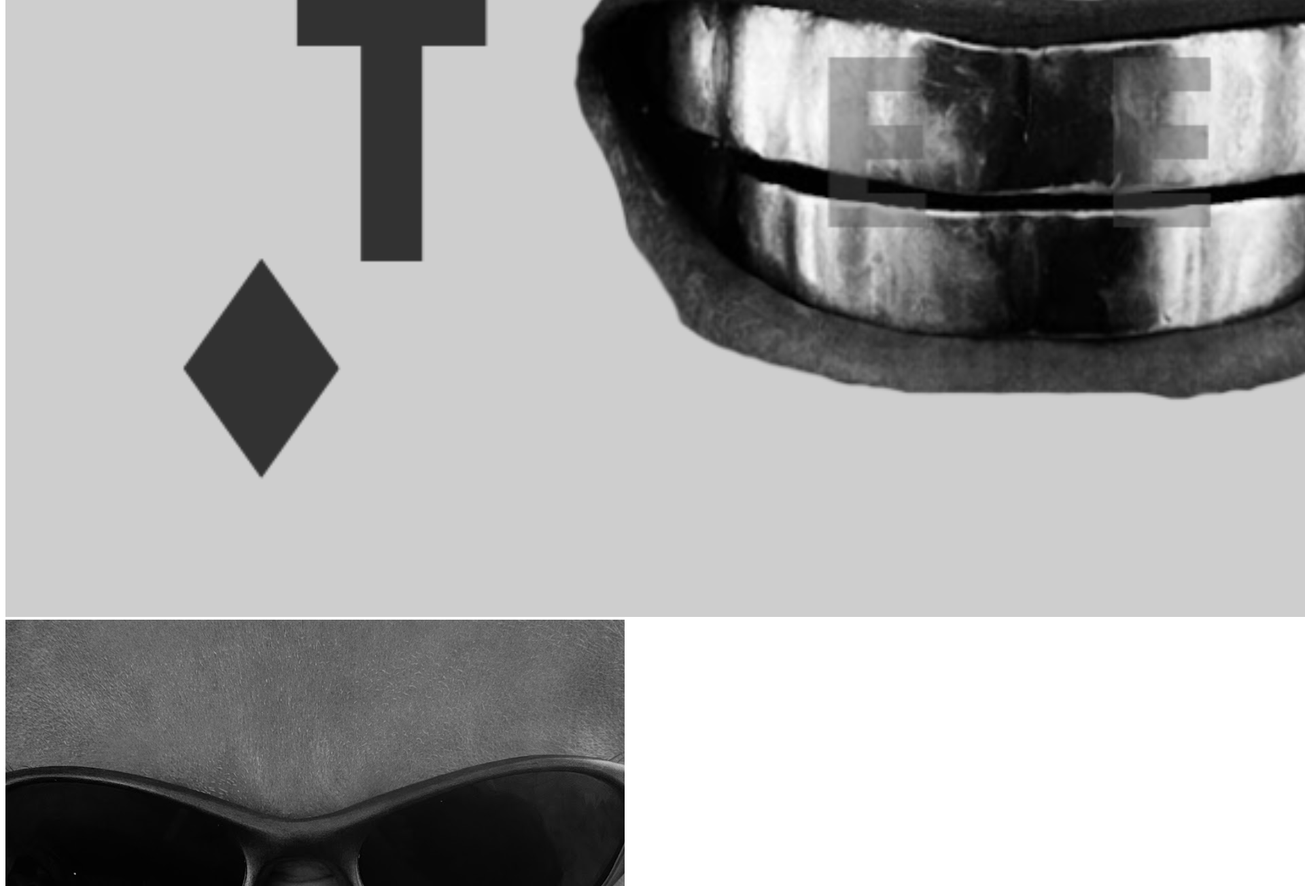
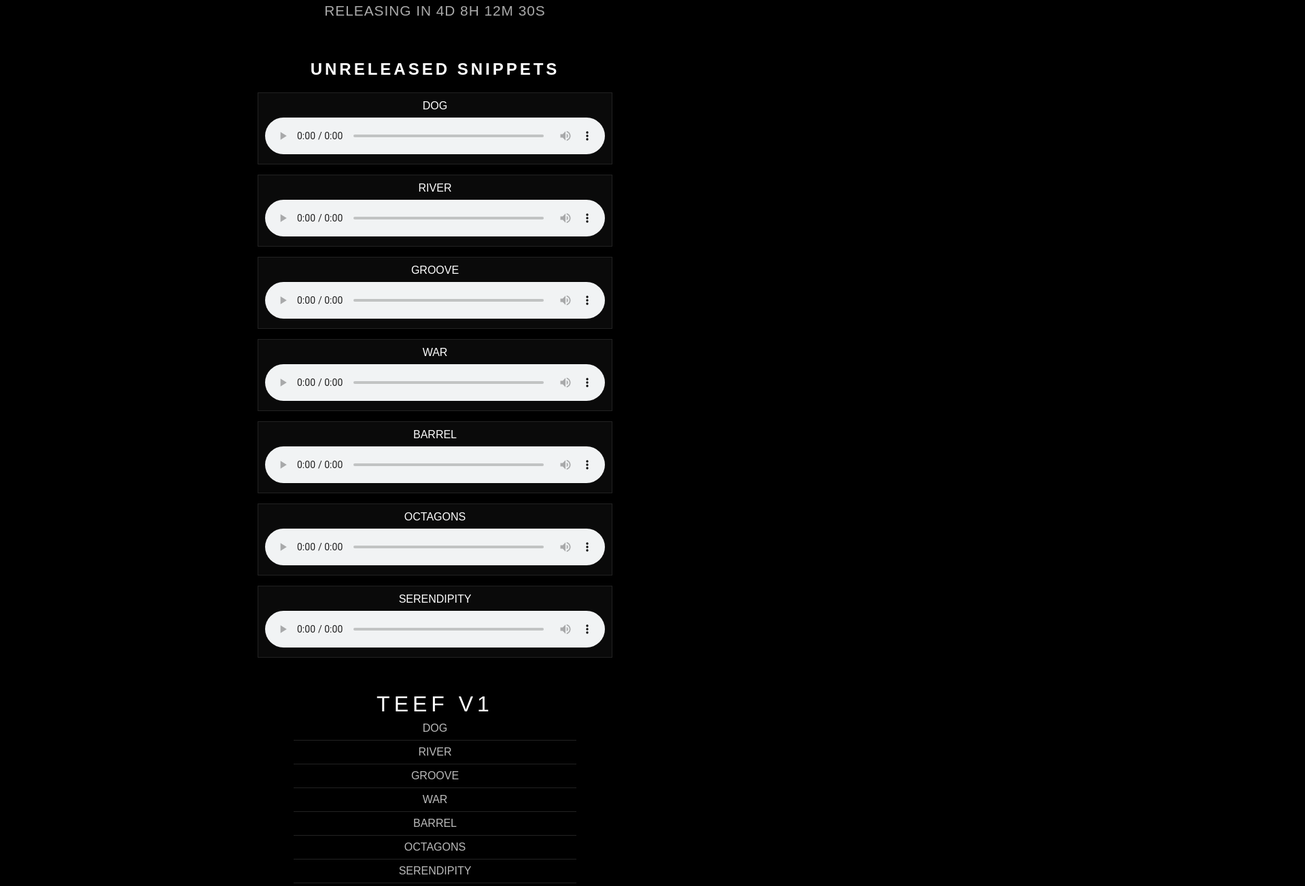
Before and after one commit to OTISSHAMPOO/TEEF-SITE, a plain HTML site: page index.html in a window 1280 px wide. Shown: the part 540-1844 px from the top of the page at 68% size, 1920 px wide, since content can reach past the window. Drawn offline with Linux system fonts and the light colour scheme.

Commit message:
Update index.html

```diff
--- a/index.html
+++ b/index.html
@@ -1,29 +1,155 @@
 <!DOCTYPE html>
-<html lang="en">
+<html>
 <head>
-  <meta charset="UTF-8">
-  <meta name="viewport" content="width=device-width, initial-scale=1.0">
-  <title>TEEF</title>
-  <link rel="stylesheet" href="style.css">
+<meta charset="UTF-8">
+<meta name="viewport" content="width=device-width, initial-scale=1.0">
+<title>TEEF</title>
+
+<style>
+body{
+margin:0;
+background:black;
+color:white;
+font-family:Arial;
+text-align:center;
+padding:30px;
+}
+
+.logo-img{
+width:280px;
+margin:10px auto 20px auto;
+display:block;
+filter: drop-shadow(0 0 10px rgba(255,255,255,0.15));
+}
+
+.main-cover{
+width:320px;
+height:320px;
+object-fit:cover;
+border:2px solid #333;
+margin:0 auto;
+display:block;
+}
+
+#countdown{
+margin:20px;
+color:#aaa;
+font-size:1.3rem;
+letter-spacing:1px;
+}
+
+.section{
+margin-top:60px;
+}
+
+.section h2{
+letter-spacing:4px;
+margin-bottom:20px;
+}
+
+.snippet{
+margin:15px auto;
+max-width:500px;
+border:1px solid #222;
+padding:10px;
+background:#0a0a0a;
+}
+
+audio{
+width:100%;
+margin-top:8px;
+}
+
+.track-title{
+margin-top:50px;
+font-size:2rem;
+letter-spacing:6px;
+}
+
+.track{
+padding:8px;
+border-bottom:1px solid #222;
+color:#bbb;
+max-width:400px;
+margin:0 auto;
+}
+</style>
 </head>
 
 <body>
 
-  <header>
-    <img src="TEEF LOGO.png" alt="TEEF Logo" class="logo">
-  </header>
+<!-- LOGO -->
+<img src="TEEF LOGO.png" class="logo-img">
 
-  <main>
-    <div class="album">
-      <img src="buoihoa.jpg" alt="Album Cover" class="cover">
-      <h2 class="title">BUO I HOA</h2>
-      <p class="subtitle">NEW TEEF PROJECT</p>
-    </div>
-  </main>
+<!-- COVER -->
+<img src="buoihoa.jpg" class="main-cover">
 
-  <footer>
-    <p>© TEEF</p>
-  </footer>
+<!-- COUNTDOWN -->
+<div id="countdown"></div>
+
+<!-- SNIPPETS -->
+<div class="section">
+<h2>UNRELEASED SNIPPETS</h2>
+
+<div class="snippet">DOG
+<audio controls><source src="dog.mp3"></audio>
+</div>
+
+<div class="snippet">RIVER
+<audio controls><source src="river.mp3"></audio>
+</div>
+
+<div class="snippet">GROOVE
+<audio controls><source src="groove.mp3"></audio>
+</div>
+
+<div class="snippet">WAR
+<audio controls><source src="war.mp3"></audio>
+</div>
+
+<div class="snippet">BARREL
+<audio controls><source src="barrel.mp3"></audio>
+</div>
+
+<div class="snippet">OCTAGONS
+<audio controls><source src="octagons.mp3"></audio>
+</div>
+
+<div class="snippet">SERENDIPITY
+<audio controls><source src="serendipity.mp3"></audio>
+</div>
+
+</div>
+
+<!-- TRACKLIST -->
+<div class="track-title">TEEF V1</div>
+
+<div class="track">DOG</div>
+<div class="track">RIVER</div>
+<div class="track">GROOVE</div>
+<div class="track">WAR</div>
+<div class="track">BARREL</div>
+<div class="track">OCTAGONS</div>
+<div class="track">SERENDIPITY</div>
+
+<!-- COUNTDOWN SCRIPT -->
+<script>
+const release = new Date("June 26, 2026 00:00:00").getTime();
+
+setInterval(() => {
+const now = new Date().getTime();
+const diff = release - now;
+
+const d = Math.floor(diff / (1000*60*60*24));
+const h = Math.floor((diff%(1000*60*60*24))/(1000*60*60));
+const m = Math.floor((diff%(1000*60*60))/(1000*60));
+const s = Math.floor((diff%(1000*60))/1000);
+
+document.getElementById("countdown").innerHTML =
+`RELEASING IN ${d}D ${h}H ${m}M ${s}S`;
+
+},1000);
+</script>
 
 </body>
 </html>
```
